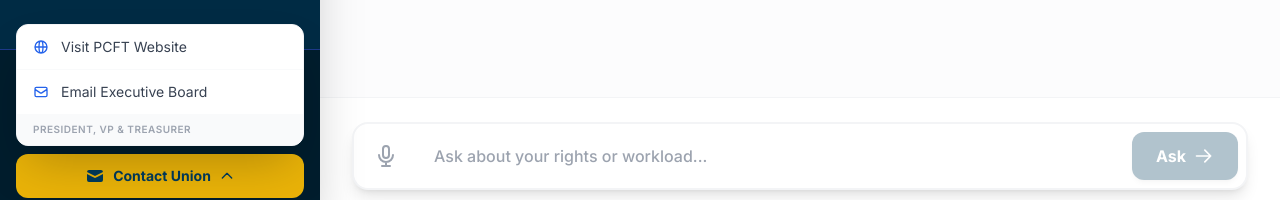
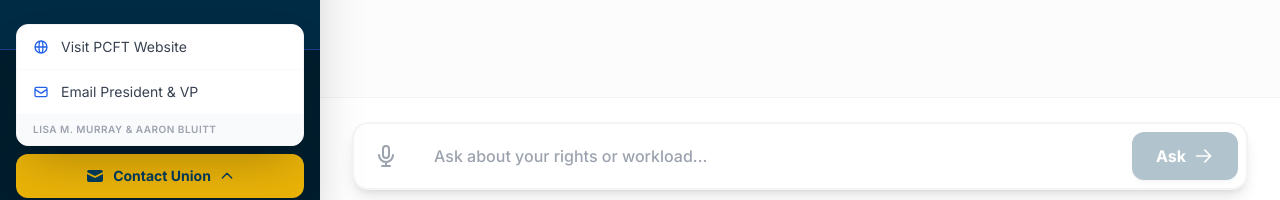
Before and after one commit to AElangovan-pcd/PCFT-Digital-Assistant, a React (Vite) app: page / in a window 1280 px wide. Both pictures are taken after a click on the button "Contact Union". Shown: the part 586-786 px from the top of the page. Built offline with nearby package versions, Linux system fonts and the light colour scheme.

Commit message:
feat: Update executive board contact information
Replaces generic email addresses with specific contact details for the President and Vice-President. Also updates the UI text to reflect the change in recipients.

```diff
--- a/App.tsx
+++ b/App.tsx
@@ -207,7 +207,7 @@ const App: React.FC = () => {
   };
 
   const emailExecBoard = () => {
-    const emails = "president@pcft.wa.aft.org,vicepresident@pcft.wa.aft.org,treasurer@pcft.wa.aft.org";
+    const emails = "LMurray@pierce.ctc.edu,ABluitt@pierce.ctc.edu";
     const subject = encodeURIComponent("Contract Inquiry via PCFT Assistant");
     window.location.href = `mailto:${emails}?subject=${subject}`;
     setShowContactMenu(false);
@@ -534,10 +534,10 @@ const App: React.FC = () => {
                   <svg className="w-4 h-4 text-blue-600" fill="none" stroke="currentColor" viewBox="0 0 24 24">
                     <path strokeLinecap="round" strokeLinejoin="round" strokeWidth="2" d="M3 8l7.89 5.26a2 2 0 002.22 0L21 8M5 19h14a2 2 0 002-2V7a2 2 0 00-2-2H5a2 2 0 00-2 2v10a2 2 0 002 2z" />
                   </svg>
-                  Email Executive Board
+                  Email President & VP
                 </button>
                 <div className="bg-gray-50 px-4 py-2 text-[10px] text-gray-400 font-semibold uppercase tracking-wider">
-                  President, VP & Treasurer
+                  Lisa M. Murray & Aaron Bluitt
                 </div>
               </div>
             )}
--- a/constants.ts
+++ b/constants.ts
@@ -78,9 +78,8 @@ ARTICLE 16: GRIEVANCE PROCEDURE
 - Step 4: Mediation/Arbitration.
 
 EXECUTIVE BOARD CONTACTS:
-- President: president@pcft.wa.aft.org
-- Vice-President: vicepresident@pcft.wa.aft.org
-- Treasurer: treasurer@pcft.wa.aft.org
+- President: Lisa M. Murray (LMurray@pierce.ctc.edu)
+- Vice-President: Aaron Bluitt (ABluitt@pierce.ctc.edu)
 `;
 
 export const APP_TITLE = "Pierce College Federation of Teachers Contract Digital Assistant";
```
